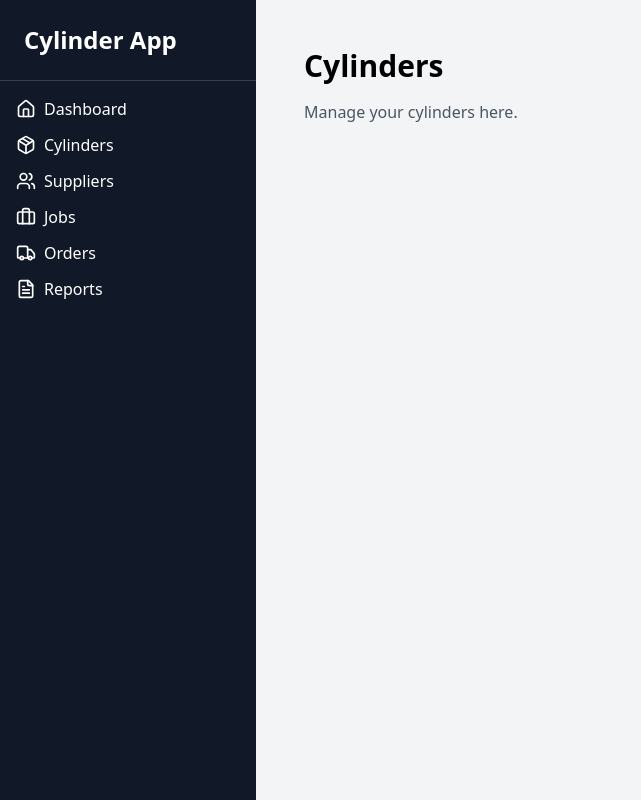
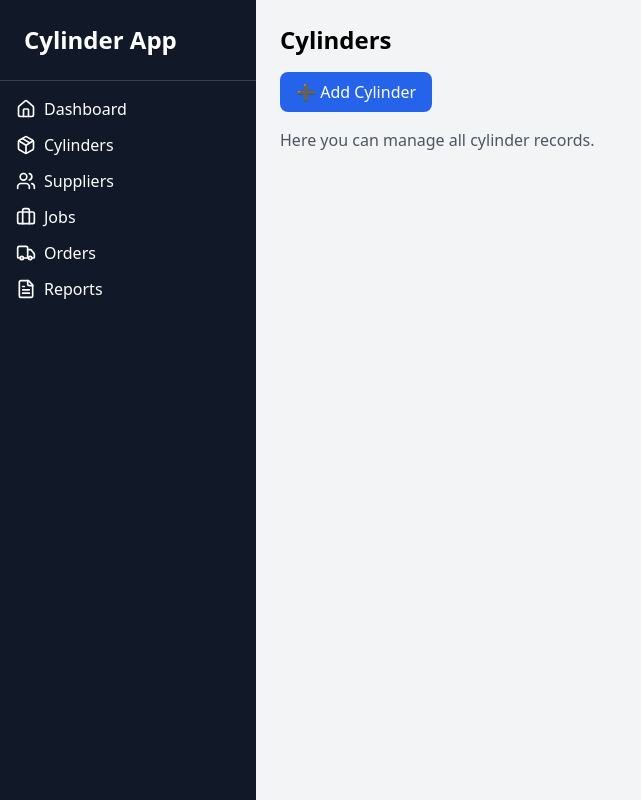
Before and after one commit to Jatinchawla30/CYLINDER-APP1, a React (Create React App) app: page /cylinders in a window 1280 px wide. Shown: the whole page, without its empty margins (0-641 px from the left). Built offline with nearby package versions, Linux system fonts and the light colour scheme.

Commit message:
Update Cylinders.js

```diff
--- a/src/components/cylinders/Cylinders.js
+++ b/src/components/cylinders/Cylinders.js
@@ -1,10 +1,11 @@
-import React from "react";
-
 export default function Cylinders() {
   return (
-    <div className="p-6">
-      <h1 className="text-3xl font-bold">Cylinders</h1>
-      <p className="text-gray-600 mt-4">Manage your cylinders here.</p>
+    <div>
+      <h1 className="text-2xl font-bold mb-4">Cylinders</h1>
+      <button className="px-4 py-2 bg-blue-600 text-white rounded-lg hover:bg-blue-700">
+        ➕ Add Cylinder
+      </button>
+      <p className="mt-4 text-gray-600">Here you can manage all cylinder records.</p>
     </div>
   );
 }
```
